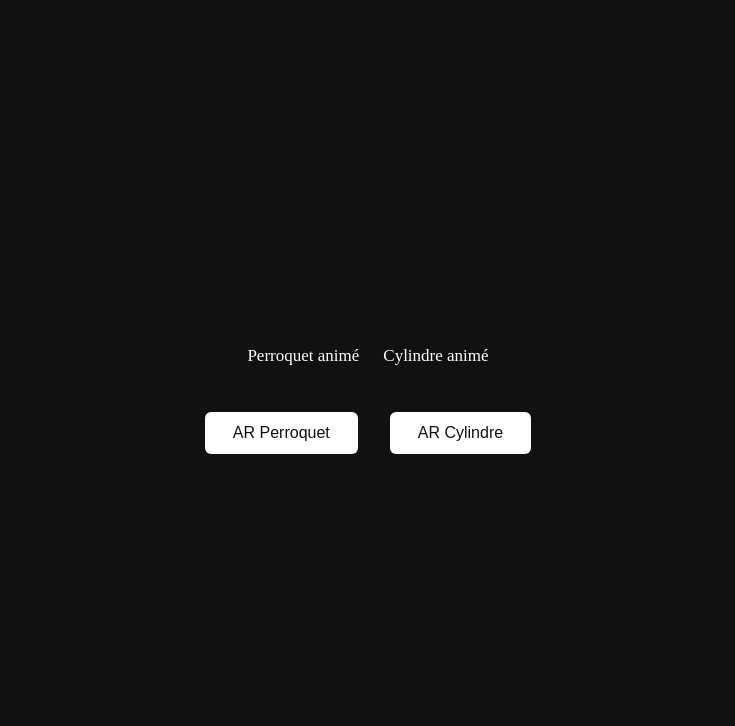
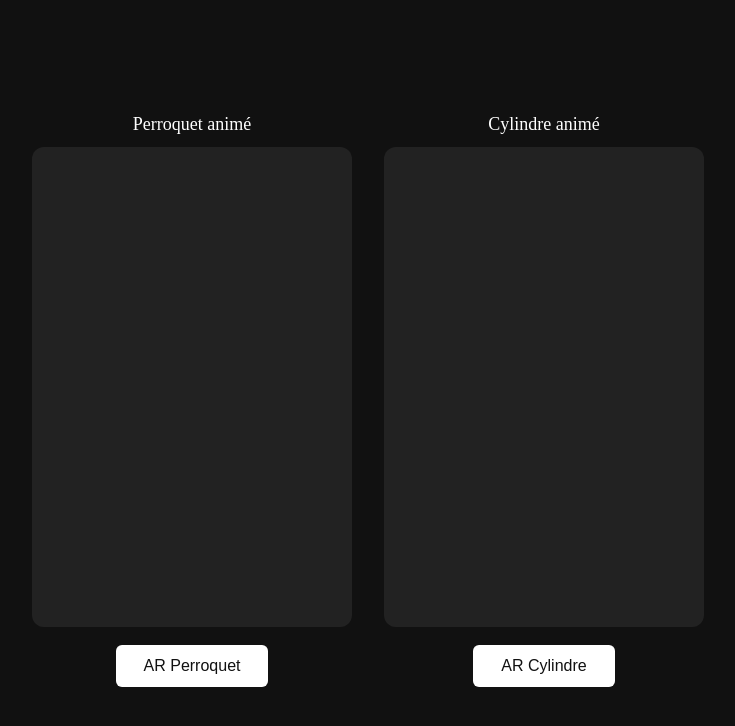
Before and after one commit to clubentrepreneurs/aframetestAR, a plain HTML site: page index.html in a window 1280 px wide. Shown: the whole page, without its empty margins (272-1007 px from the left). Drawn offline with Linux system fonts and the light colour scheme.

Commit message:
Update index.html

```diff
--- a/index.html
+++ b/index.html
@@ -3,40 +3,49 @@
 <head>
     <meta charset="UTF-8">
     <meta name="viewport" content="width=device-width, initial-scale=1.0">
-    <title>Modèles GLTF animés en AR</title>
-    <!-- Google Model Viewer -->
+    <title>Deux modèles GLTF animés en AR</title>
     <script type="module" src="https://unpkg.com/@google/model-viewer@latest"></script>
     <style>
         body {
+            background: #111;
             margin: 0;
-            background: #111;
+            min-height: 100vh;
             color: #fff;
-            min-height: 100vh;
             display: flex;
             flex-direction: column;
             align-items: center;
             justify-content: center;
         }
-        .model-row {
+        .models {
             display: flex;
             flex-direction: row;
-            gap: 24px;
+            gap: 32px;
             justify-content: center;
             align-items: flex-end;
-            width: 100%;
-            margin-bottom: 16px;
+        }
+        .model-block {
+            display: flex;
+            flex-direction: column;
+            align-items: center;
         }
         model-viewer {
-            width: 44vw;
+            width: 45vw;
             max-width: 320px;
             height: 60vh;
             background: #222;
             border-radius: 12px;
         }
+        .label {
+            text-align: center;
+            color: #fff;
+            font-size: 18px;
+            margin-bottom: 12px;
+        }
         .controls {
-            margin-top: 20px;
+            margin-top: 18px;
             display: flex;
             gap: 32px;
+            justify-content: center;
         }
         button {
             padding: 12px 28px;
@@ -52,17 +61,11 @@
             background: #4CC3D9;
             color: #fff;
         }
-        .label {
-            text-align: center;
-            color: #fff;
-            font-size: 17px;
-            margin-bottom: 10px;
-        }
     </style>
 </head>
 <body>
-    <div class="model-row">
-        <div>
+    <div class="models">
+        <div class="model-block">
             <div class="label">Perroquet animé</div>
             <model-viewer
                 id="parrot-ar"
@@ -75,11 +78,13 @@
                 camera-controls
                 poster="poster.jpg"
                 shadow-intensity="1"
-                xr-environment
-                style="background: #222;">
+                xr-environment>
             </model-viewer>
+            <div class="controls">
+                <button onclick="document.getElementById('parrot-ar').activateAR()">AR Perroquet</button>
+            </div>
         </div>
-        <div>
+        <div class="model-block">
             <div class="label">Cylindre animé</div>
             <model-viewer
                 id="cylinder-ar"
@@ -92,14 +97,12 @@
                 camera-controls
                 poster="poster.jpg"
                 shadow-intensity="1"
-                xr-environment
-                style="background: #222;">
+                xr-environment>
             </model-viewer>
+            <div class="controls">
+                <button onclick="document.getElementById('cylinder-ar').activateAR()">AR Cylindre</button>
+            </div>
         </div>
-    </div>
-    <div class="controls">
-        <button onclick="document.getElementById('parrot-ar').activateAR()">AR Perroquet</button>
-        <button onclick="document.getElementById('cylinder-ar').activateAR()">AR Cylindre</button>
     </div>
 </body>
 </html>
```
